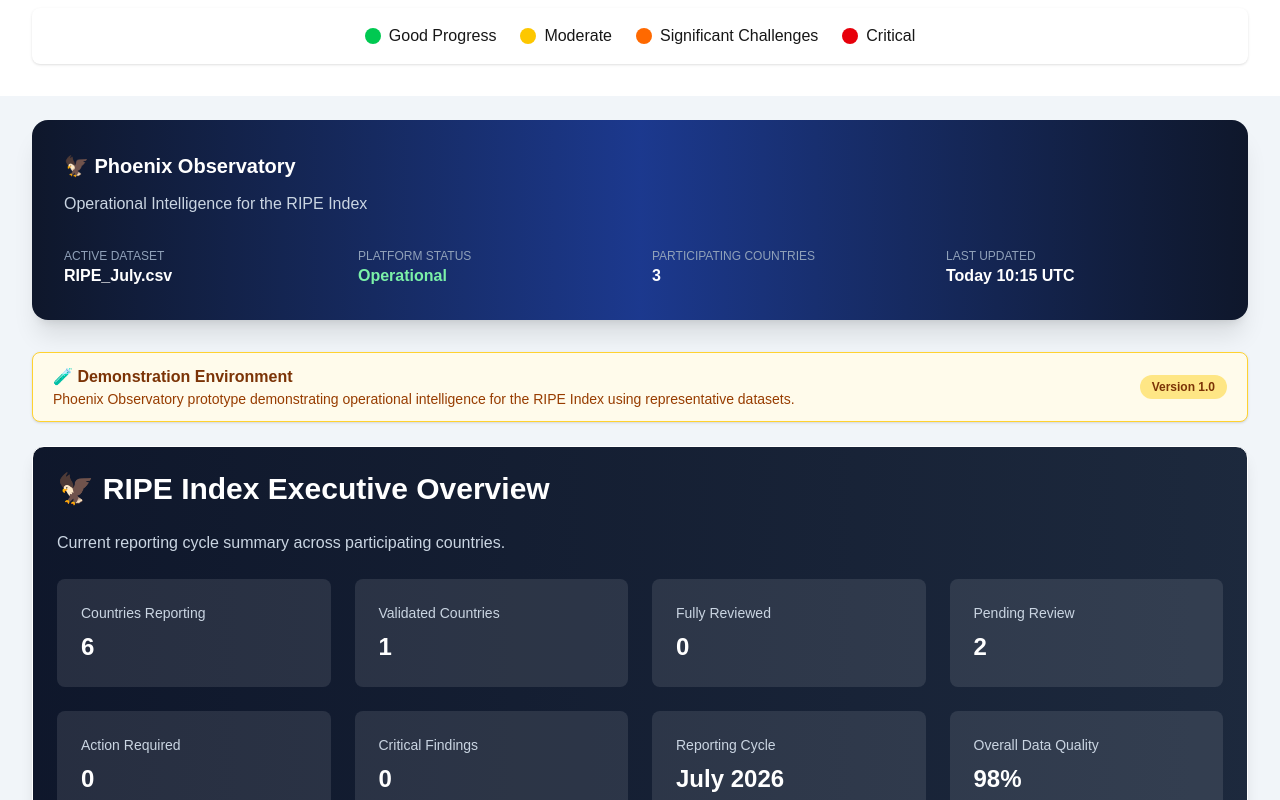
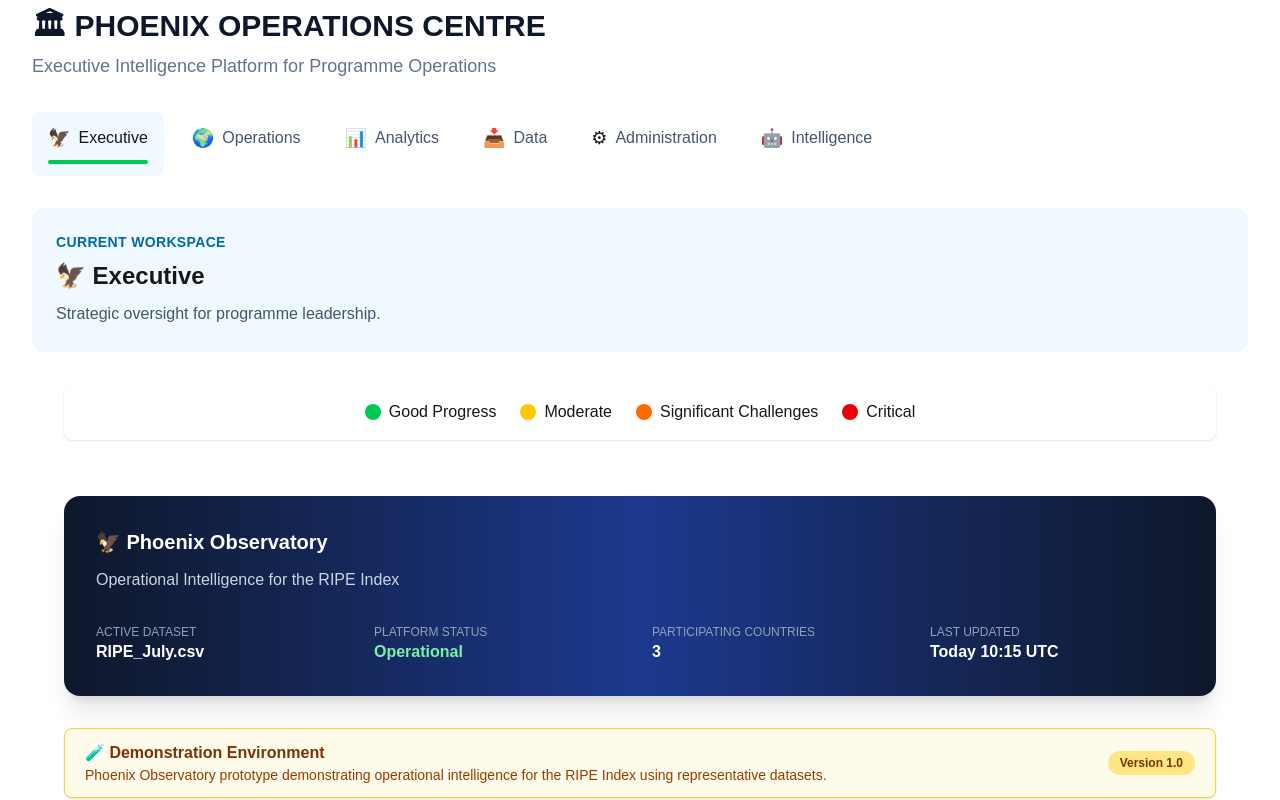
Before and after one commit to denisyonga/phoenix-observatory, a Next.js app: page / in a window 1280 px wide. Shown: the part 140-940 px from the top of the page. Built offline with nearby package versions, Linux system fonts and the light colour scheme.

Commit message:
feat(operations-centre): introduce Phoenix Lobby and workspace architecture

```diff
--- /dev/null
+++ b/app/components/PhoenixExecutiveWorkspace.tsx
@@ -0,0 +1,22 @@
+"use client";
+
+import React from "react";
+
+import MapLegend from "./MapLegend";
+import InteractiveMap from "./InteractiveMap";
+
+export default function PhoenixExecutiveWorkspace() {
+
+  return (
+
+    <section className="space-y-6">
+
+      <MapLegend />
+
+      <InteractiveMap />
+
+    </section>
+
+  );
+
+}
--- a/app/components/PhoenixOperationsCentre.tsx
+++ b/app/components/PhoenixOperationsCentre.tsx
@@ -1,6 +1,8 @@
 "use client";
 
 import React from "react";
+import PhoenixExecutiveWorkspace
+  from "./PhoenixExecutiveWorkspace";
 import { useState } from "react";
 
 import PhoenixOperationsCentreHeader
@@ -30,21 +32,7 @@ export default function PhoenixOperationsCentre() {
          {/* Executive Office */}
 
         {activeWorkspace === "executive" && (
-        <div className="rounded-xl border border-dashed border-slate-300 p-8 text-center">
-
-        <h2 className="text-2xl font-bold">
-
-          🦅 Executive Workspace
-
-        </h2>
-
-        <p className="mt-3 text-slate-500">
-
-          Executive Office will be rendered here.
-
-        </p>
-
-      </div>
+          <PhoenixExecutiveWorkspace />
         )}
 
       </PhoenixOperationsCentreHeader>
--- a/app/components/PriorityAlertsCard.tsx
+++ b/app/components/PriorityAlertsCard.tsx
@@ -1,3 +1,5 @@
+import React from "react";
+
 type Props = {
     alerts?: string[];
   };
--- a/app/components/RecommendationCard.tsx
+++ b/app/components/RecommendationCard.tsx
@@ -1,3 +1,4 @@
+import React from "react";
 type Props = {
     recommendations?: string[];
   };
--- a/app/components/RegionalIntelligenceBoard.tsx
+++ b/app/components/RegionalIntelligenceBoard.tsx
@@ -1,3 +1,4 @@
+import React from "react";
 export default function RegionalIntelligenceBoard() {
     return (
       <div className="rounded-xl border bg-white p-6 shadow">
--- a/app/page.tsx
+++ b/app/page.tsx
@@ -1,18 +1,16 @@
+import React from "react";
 import Footer from "./components/Footer";
 import Header from "./components/Header";
-import InteractiveMap from "./components/InteractiveMap";
-import MapLegend from "./components/MapLegend";
-
+import PhoenixOperationsCentre
+  from "./components/PhoenixOperationsCentre";
 
 export default function Home() {
   return (
     <>
       <Header />
 
-      <MapLegend />
-
       <main className="min-h-screen bg-slate-100">
-        <InteractiveMap />
+        <PhoenixOperationsCentre />
       </main>
 
       <Footer />
```
